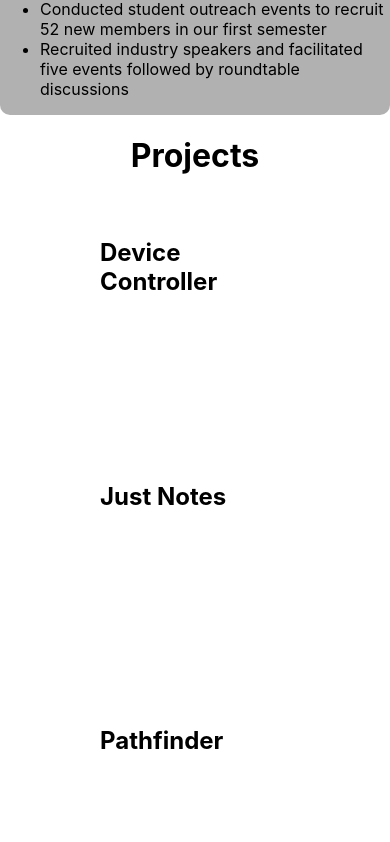
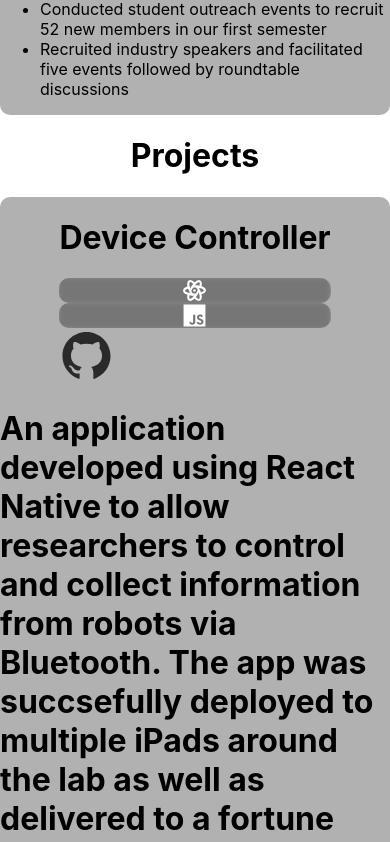
Before and after one commit to willk0814/portfolio, a React (Create React App) app: page / in a window 390 px wide. Shown: the part 5133-5975 px from the top of the page. Built offline with nearby package versions, Linux system fonts and the light colour scheme.

Commit message:
Another option for the project page

```diff
--- a/src/App.js
+++ b/src/App.js
@@ -8,7 +8,7 @@ import IntroductionPage from "./ContentPages/IntroductionPage";
 import SkillsPage from "./ContentPages/SkillsPage";
 import EducationPage from "./ContentPages/EducationPage"
 import ExperiencePage from "./ContentPages/ExperiencePage";
-// import ProjectsPage from "./ContentPages/ProjectPage/ProjectsPage";
+import ProjectsPage from "./ContentPages/ProjectPage_v2/ProjectsPage";
 import ProjectList from "./ContentPages/ProjectPage/ProjectList"
 import ContactMe from "./ContentPages/ContactMe";
 
@@ -25,7 +25,7 @@ function App() {
         <SkillsPage />
         <EducationPage />
         <ExperiencePage />
-        {/* <ProjectsPage /> */}
+        <ProjectsPage />
         <ProjectList />
         <ContactMe />
 
--- a/src/ContentPages/ProjectPage/Projects.css
+++ b/src/ContentPages/ProjectPage/Projects.css
@@ -31,7 +31,7 @@
     margin: auto;
 
     height: 30vh;
-    min-height: 400px;
+    min-height: 450px;
     width: 50vw;
     max-width: 600px;
     min-width: 360px;
@@ -104,6 +104,8 @@
 
     .card {
 
+        min-width: 350px;
+
         &:nth-child(1) {
             grid-column: 1;
             grid-row: 1;
--- a/src/ContentPages/ProjectPage/TechnologyBar.js
+++ b/src/ContentPages/ProjectPage/TechnologyBar.js
@@ -1,7 +1,11 @@
 import React, { useState, useEffect } from 'react'
 
 import { FaReact } from 'react-icons/fa'
-import { SiPython, SiMongodb, SiTailwindcss, SiTypescript } from "react-icons/si";
+import { SiPython, SiMongodb,
+    SiTailwindcss, SiTypescript,
+    SiPytorch, SiTensorflow,
+    SiNumpy, SiPandas,
+    SiJupyter } from "react-icons/si";
 import { TbBrandReactNative } from "react-icons/tb";
 import { IoLogoJavascript } from "react-icons/io5";
 
@@ -16,7 +20,11 @@ export default function TechnologyBar({ stack }) {
     const [express, setExpress] = useState(false)
     const [mongoDB, setMongoDB] = useState(false)
     const [mongoose, setMongoose] = useState(false)
-
+    const [pyTorch, setPyTorch] = useState(false)
+    const [tensorFlow, setTensorFlow] = useState(false)
+    const [numPy, setNumPy] = useState(false)
+    const [pandas, setPandas] = useState(false)
+    const [jupyter, setJupyter] = useState(false)
 
     useEffect(() => {
         for (const technology of stack) {
@@ -36,6 +44,16 @@ export default function TechnologyBar({ stack }) {
                 setMongoDB(true)
             } else if (technology === 'Python') {
                 setPython(true)
+            } else if (technology === 'PyTorch'){
+                setPyTorch(true)
+            } else if (technology === 'TensorFlow'){
+                setTensorFlow(true)
+            } else if (technology === 'NumPy'){
+                setNumPy(true)
+            } else if (technology === 'Pandas'){
+                setPandas(true)
+            } else if (technology === 'Jupyter') {
+                setJupyter(true)
             } else {
                 console.log('Unrecognized')
             }
@@ -78,6 +96,26 @@ export default function TechnologyBar({ stack }) {
         {TS && <div className='blurredContentContainer w-fit items-start mb-3 p-2 mr-1'>
             <SiTypescript size={25} color='white' />
         </div>}
+
+        {pyTorch && <div className='blurredContentContainer w-fit items-start mb-3 p-2 mr-1'>
+            <SiPytorch size={25} color='white' />
+        </div>}
+
+        {tensorFlow && <div className='blurredContentContainer w-fit items-start mb-3 p-2 mr-1'>
+            <SiTensorflow size={25} color='white' />
+        </div>}
+
+        {numPy && <div className='blurredContentContainer w-fit items-start mb-3 p-2 mr-1'>
+            <SiNumpy size={25} color='white' />
+        </div>}
+
+        {pandas && <div className='blurredContentContainer w-fit items-start mb-3 p-2 mr-1'>
+            <SiPandas size={25} color='white' />
+        </div>}
+
+        {jupyter && <div className='blurredContentContainer w-fit items-start mb-3 p-2 mr-1'>
+            <SiJupyter size={25} color='white' />
+        </div>}
     </div>
   )
 }
--- /dev/null
+++ b/src/ContentPages/ProjectPage_v2/ProjectTile2.js
@@ -0,0 +1,49 @@
+import React from 'react'
+
+import { AiFillGithub } from 'react-icons/ai'
+
+import TechnologyBar from '../ProjectPage/TechnologyBar'
+
+export default function ProjectTile2({ card }) {
+
+    console.log(card)
+  return (
+    <div
+        className='blurredContentContainer w-[40vw] h-[25vh] p-4 m-2 flex flex-col items-start justify-between'>
+
+        <div className='flex w-[100%] justify-between items-center mb-4'>
+            <div
+                className=''>
+                <h1 className='text-white text-4xl font-bold mb-2'>{card.title}</h1>
+                <TechnologyBar stack = {card.stack} />
+            </div>
+            <div className='flex flex-row '>
+                {card.git_link !== '' &&
+                    <div className='bg-white rounded-md mx-1'>
+                        <a href = {card.git_link} target = '_blank' rel = 'noreferrer'
+                            className='cursor-pointer'>
+                            <AiFillGithub
+                                color = '#2A2A2A'
+                                size = {55} />
+                        </a>
+                    </div>}
+
+                {card.demo_link !== '' &&
+                    <div className='bg-white rounded-md mx-1 flex items-center px-1'>
+                        <a href = {card.demo_link} target = '_blank' rel = 'noreferrer'
+                            className='py-2 font-bold cursor-pointer'>
+                            Demo
+                        </a>
+                    </div>}
+            </div>
+        </div>
+
+
+
+        <h1 className='text-white'>
+            {card.content}
+        </h1>
+
+    </div>
+  )
+}
--- /dev/null
+++ b/src/ContentPages/ProjectPage_v2/ProjectsPage.js
@@ -0,0 +1,23 @@
+import React from 'react'
+
+// Import data and project tile component
+import { data } from '../../assets/projectData'
+import ProjectTile2 from './ProjectTile2'
+
+export default function ProjectsPage() {
+
+  return (
+    <div className='pageContainer' name='projects'>
+        <h1 className='text-white text-8xl mb-4'>Projects</h1>
+        <div className='flex flex-wrap justify-center items-center'>
+          {Object.keys(data).map((card_id, i) => {
+            let card = data[card_id]
+            return (
+              < ProjectTile2
+                card = {card} />
+            )
+          })}
+        </div>
+    </div>
+  )
+}
--- a/src/assets/projectData.js
+++ b/src/assets/projectData.js
@@ -39,6 +39,6 @@ export const data = {
         content: 'This is some content that is going to be displayed when the card is selected',
         repo_link: '',
         demo_link: '',
-        stack: ['Python']
+        stack: ['Python', 'PyTorch', 'TensorFlow', 'NumPy', 'Pandas', 'Jupyter']
         },
     }
```
Also changed, not shown: src/ContentPages/ProjectPage/ProjectsPage.js (deleted, +0 -61 lines).
